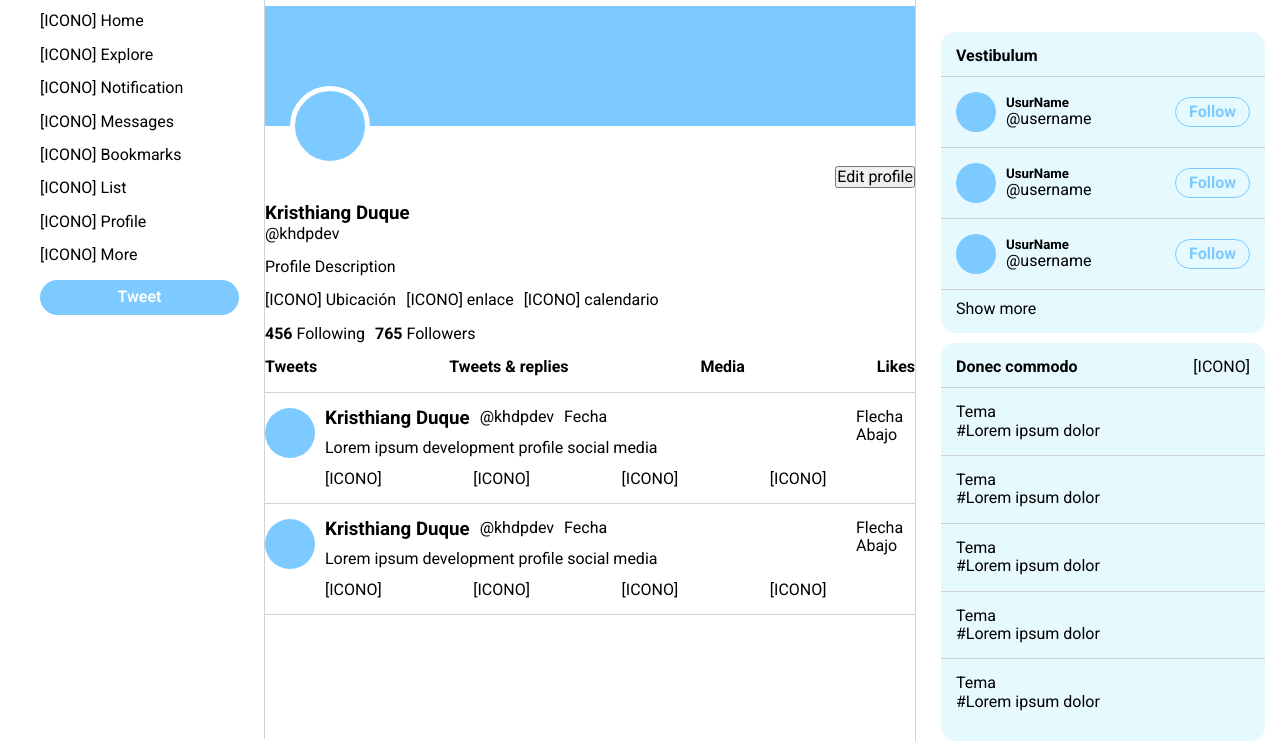
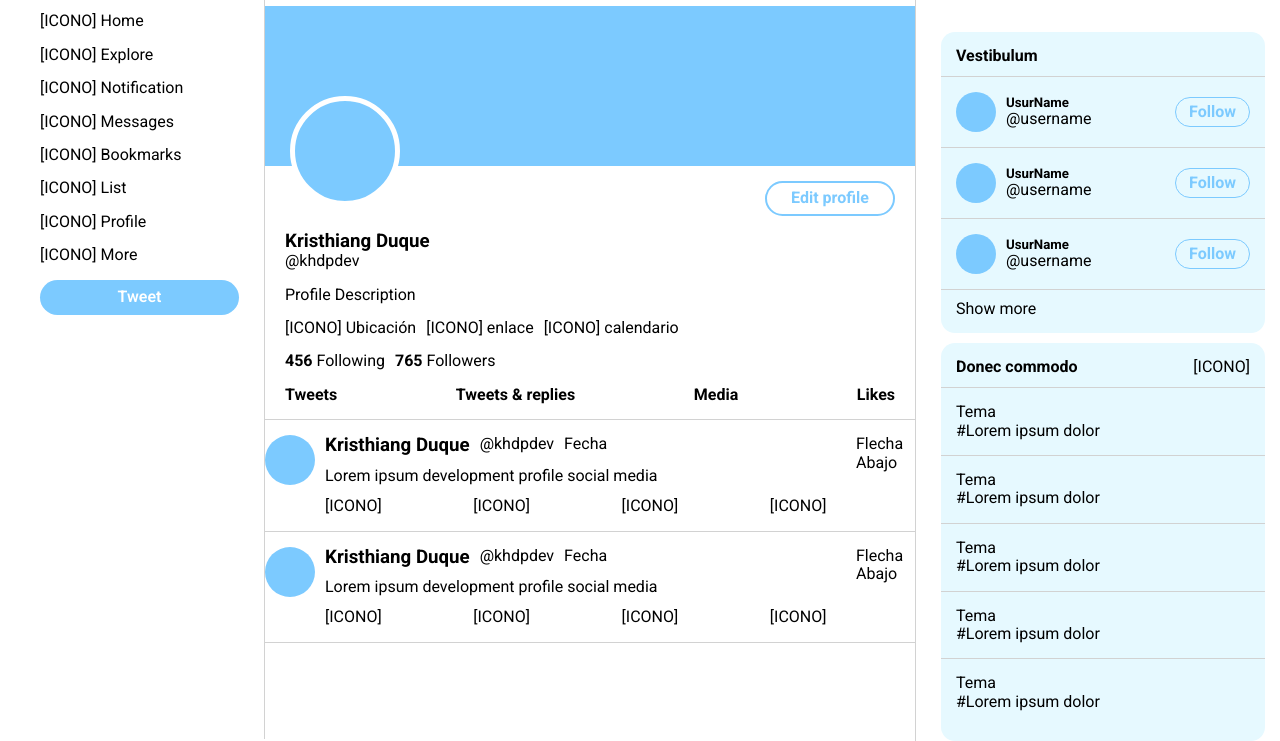
Before and after one commit to khdpdev/social-media-project, a website: page index.html in a window 1280 px wide. Shown: the part 61-802 px from the top of the page. Drawn offline with nearby package versions, Linux system fonts and the light colour scheme.

Commit message:
Area de datos del perfil ajustada, y le agregue a los botones y a los temas relevantes el pointer

```diff
--- a/css/componentes/aside-left.css
+++ b/css/componentes/aside-left.css
@@ -54,6 +54,10 @@
     font-weight: 600;
 }
 
+.btn-div-navbar button:hover {
+    cursor: pointer;
+}
+
 .list-navbar:nth-child(n+5) {
     display: block;
 }
--- a/css/componentes/aside-right.css
+++ b/css/componentes/aside-right.css
@@ -61,6 +61,10 @@
         padding: 15px 15px;
     }
 
+    .text-usuario h5:hover, .text-usuario p:hover {
+        cursor: pointer;
+    }
+
     .usuarios-follow .btn-usuario {
         margin-left: auto;
     }
@@ -75,6 +79,10 @@
         border: solid 1px var(--color-primary);
     }
 
+    .btn-usuario button:hover {
+        cursor: pointer;
+    }
+
     .foto-usuario {
         width: 40px;
         height: 40px;
@@ -82,8 +90,16 @@
         border-radius: 50%;
     }
 
+    .foto-usuario:hover {
+        cursor: pointer;
+    }
+
     .show {
         margin-top: 10px;
+    }
+
+    .show:hover {
+        cursor: pointer;
     }
 
     .firts-dc {
@@ -102,4 +118,8 @@
         padding: 15px 15px;
     }
 
+    .hashtag .tema:hover, .hashtag .resultado:hover {
+        cursor: pointer;
+    }
+
 }
--- a/css/componentes/main.css
+++ b/css/componentes/main.css
@@ -48,7 +48,7 @@
 
 .container-pestanas {
     width: 100%;
-    border-bottom: solid 0.5px var(--line-divisor);
+    border-bottom: solid 1px var(--line-divisor);
     padding-bottom: 15px;
 }
 
@@ -116,7 +116,45 @@
 @media (min-width: 1024px) {
     .header {
         display: flex;
+        align-items: center;
         gap: 15px;
-        padding: 15px 0;
+        padding: 15px 10px;
+    }
+
+    .banner {
+        height: 160px;
+    }
+
+    .foto-perfil {
+        width: 110px;
+        height: 110px;
+        margin: -70px 0 0 25px;
+    }
+
+    .datos {
+        padding: 0 20px;
+        margin-top: -25px;
+    }
+
+    .btn-div-perfil button {
+        background-color: transparent;
+        width: 130px;
+        height: 35px;
+        border-radius: var(--border-radius-pill);
+        border: solid 2px var(--color-primary);
+        color: var(--color-primary);
+        font-weight: 700;
+    }
+
+    .btn-div-perfil button:hover {
+        cursor: pointer;
+    }
+
+    .container-pestanas {
+        border: none;
+    }
+
+    .container-datos {
+        border-bottom: solid 1px var(--line-divisor);
     }
 }
--- a/index.html
+++ b/index.html
@@ -46,6 +46,7 @@
         <section class="perfil">
             <div class="banner">[BANNER]</div>
             <div class="foto-perfil">[FOTO DE PERFIL]</div>
+            <div class="container-datos">
                 <div class="datos">
                     <div class="btn-div-perfil">
                         <button type="button">Edit profile</button>
@@ -81,6 +82,7 @@
                             </div>
                             <div class="pestanas-navbar">
                                 <p><b>Likes</b></p>
+                            </div>
                         </div>
                     </div>
                 </div>
```
Lines whose indentation alone changed are shown as unchanged.
